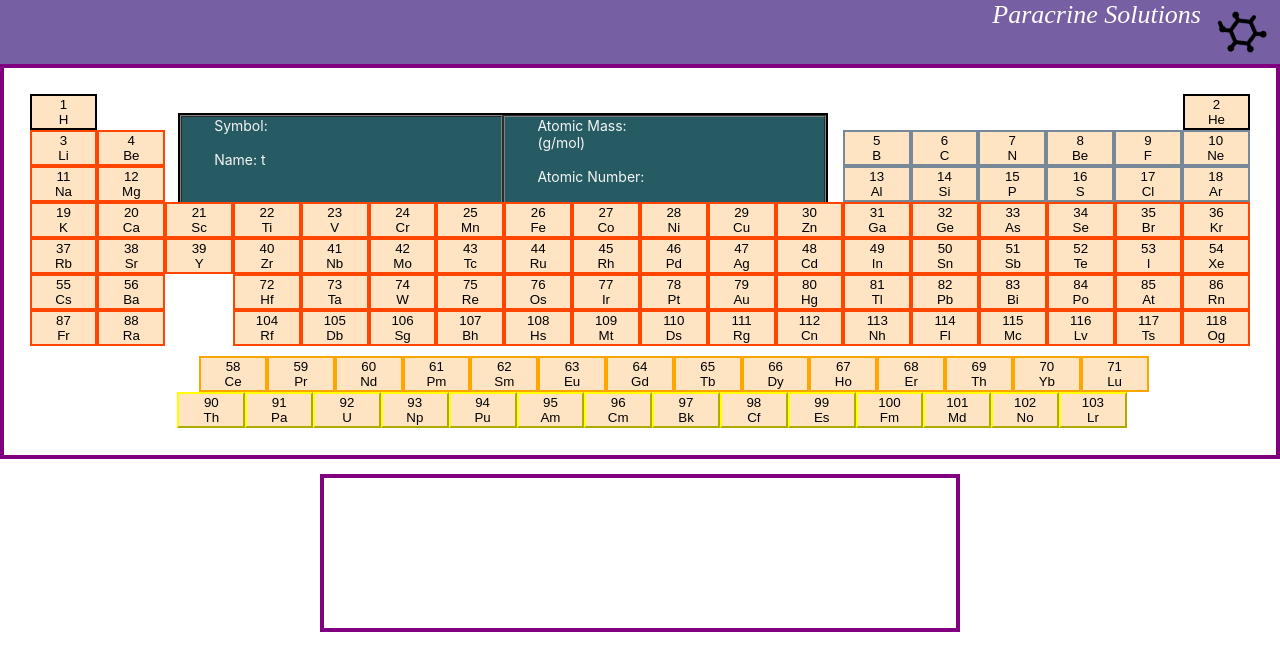
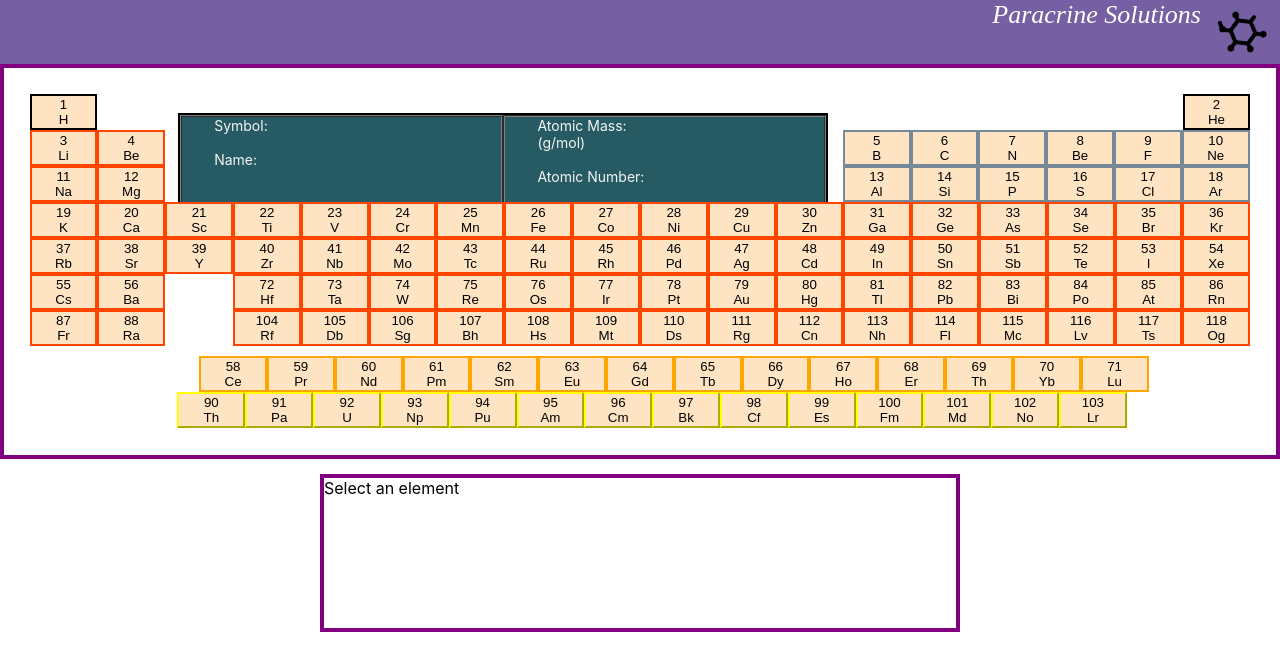
Before and after one commit to jeffdg1986/chemistry_homepage, a React (Create React App) app: page / in a window 1280 px wide. Shown: the top 670 px of the page. Built offline with nearby package versions, Linux system fonts and the light colour scheme; no server answers.

Commit message:
update api

```diff
--- a/src/App.js
+++ b/src/App.js
@@ -20,7 +20,7 @@ export class Elements extends Component {
     super(props);
     this.state = {
       styleType: 'greaterThanTen',
-      name: 't',
+      name: '',
       atomic_number: '',
       symbol: '',
       atomic_mass: '',
@@ -735,7 +735,7 @@ export class Elements extends Component {
         }
 
       ],
-      data: ''
+      data: 'Select an element'
      }
   }
 
@@ -745,27 +745,24 @@ export class Elements extends Component {
     symbol: filteredData[0].symbol,
     name: filteredData[0].name,
     atomic_number: filteredData[0].atomic_Number,
-    atomic_mass: filteredData[0].atomic_Mass
-
+    atomic_mass: filteredData[0].atomic_Mass,
   })
-  console.log(typeof filteredData[0].atomic_Number)
-}
-componentDidMount(){
-  // let apiBuilder = "https://en.wikipedia.org/w/api.php?action=query&prop=extracts&exintro&titles=" + {this.state.name} + "&format=json&origin=*"
-  if(this.state.name !== ''){
+  console.log(typeof filteredData[0].atomic_Number);
+  let apiBuilder = "https://en.wikipedia.org/w/api.php?action=query&prop=extracts&format=json&titles=" + this.state.name + "&origin=*&formatversion=2&exchars=500";
   axios
-  .get("https://en.wikipedia.org/w/api.php?action=query&prop=extracts&exintro&titles=Iron&format=json&origin=*", {
+  .get(apiBuilder, {
     responseType: 'text'
   })
   .then((response) => {
     this.setState({ data: response.data });
     let wikipediaEntryElementLookup = this.state.name;
-    console.log(this.state.data.indexOf(wikipediaEntryElementLookup))
+    console.log(this.state.data.indexOf(wikipediaEntryElementLookup), apiBuilder)
   })
   .catch((error) => {
     console.log(error)
   })
-}}
+}
+
   render() {
     // map buttonInfo for each horizontal row
     // separate each function with a series of if statements where the atomic number range is used
@@ -873,15 +870,14 @@ componentDidMount(){
         }
 
       });
-      const outputBox = () =>{
-        if(this.state.name !== ''){
-          console.log(this.state.data.substring(this.state.data.substring.indexOf('Iron'),1000)
-        )}
-        else console.log('empty')
-      }
+      // const outputBox = () =>{
+      //   if(this.state.name !== ''){
+      //     console.log(this.state.data.substring(this.state.data.substring.indexOf('Iron'),1000)
+      //   )}
+      //   else console.log('empty')
+      // }
     return (
       <div>
-
       <div className='table'>
       <div className='output'>
       <div className='testFirstHalf'>
@@ -903,7 +899,7 @@ componentDidMount(){
         <div>{lanthanideSeries}</div>
         <div>{actinideSeries}</div>
         </div>
-        <div className='writeup'>{outputBox}</div>
+        <div className='writeup'>{this.state.name +" "+ this.state.data.substring(this.state.data.indexOf('</b>'),1000).replace(/<[^>]+>|{*}|]|"\n"/g, '').replace("&#160;",' ')}</div>
       </div>
     )
   }
```
